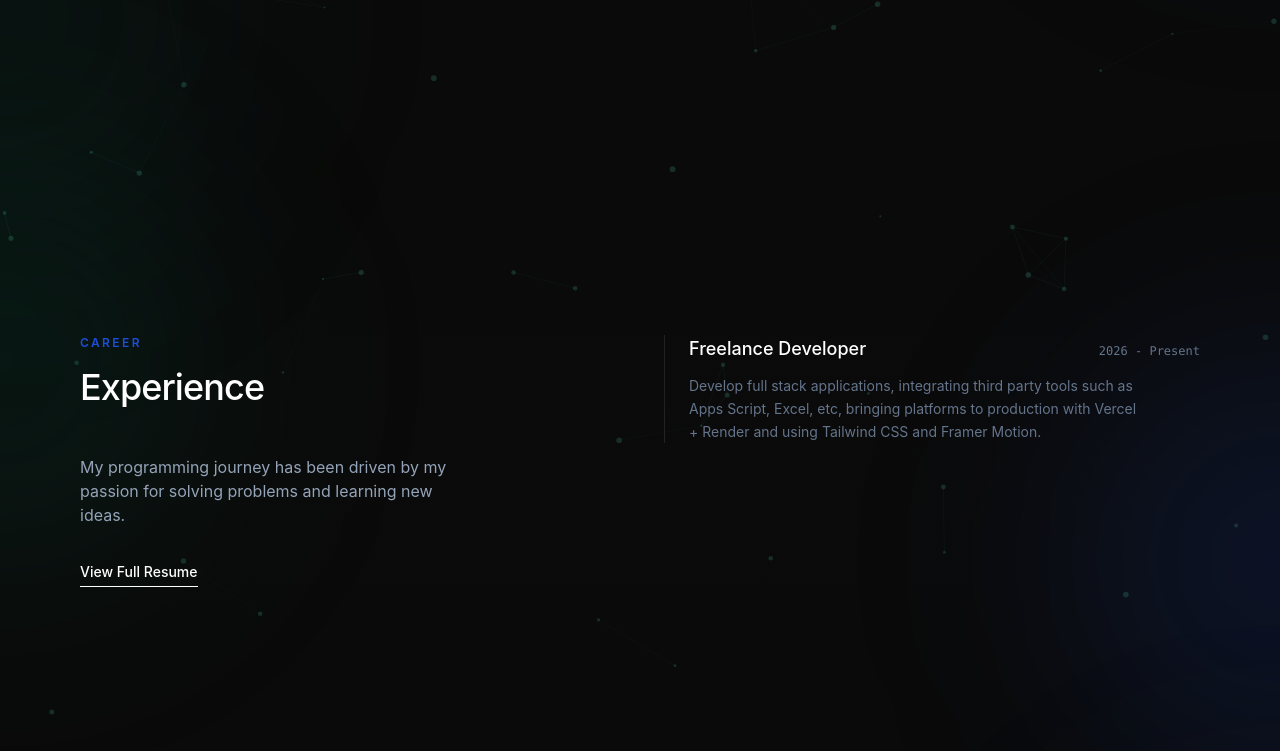
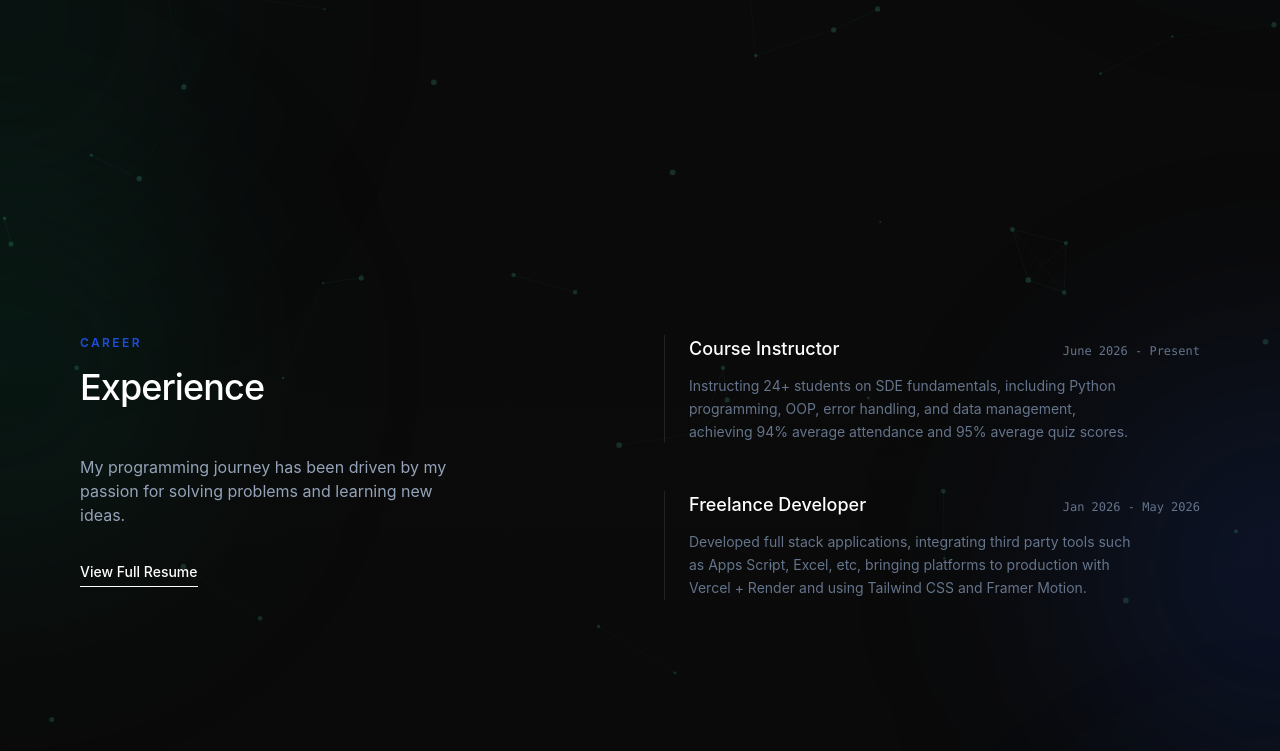
Before and after one commit to daxhielp/daxhielp.github.io, a React (Vite) app: page / in a window 1280 px wide. Shown: the part 561-1312 px from the top of the page. Built offline with nearby package versions, Linux system fonts and the light colour scheme.

Commit message:
update experience and resume

```diff
--- a/src/sections/Experience.jsx
+++ b/src/sections/Experience.jsx
@@ -5,9 +5,14 @@ import resume from '../assets/daxhiel_resume.pdf';
 
 const experiences = [
   {
+    role: "Course Instructor",
+    period: "June 2026 - Present",
+    description: "Instructing 24+ students on SDE fundamentals, including Python programming, OOP, error handling, and data management, achieving 94% average attendance and 95% average quiz scores."
+  },
+  {
     role: "Freelance Developer",
-    period: "2026 - Present",
-    description: "Develop full stack applications, integrating third party tools such as Apps Script, Excel, etc, bringing platforms to production with Vercel + Render and using Tailwind CSS and Framer Motion.",
+    period: "Jan 2026 - May 2026",
+    description: "Developed full stack applications, integrating third party tools such as Apps Script, Excel, etc, bringing platforms to production with Vercel + Render and using Tailwind CSS and Framer Motion.",
   }
 ];
 
```
Also changed, not shown: 1 other file (tests, documents, lock files or other folders).
